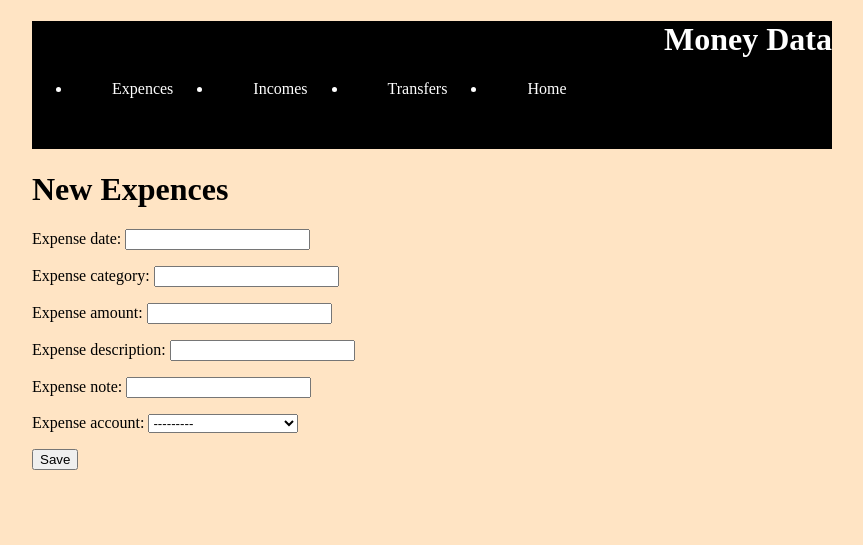
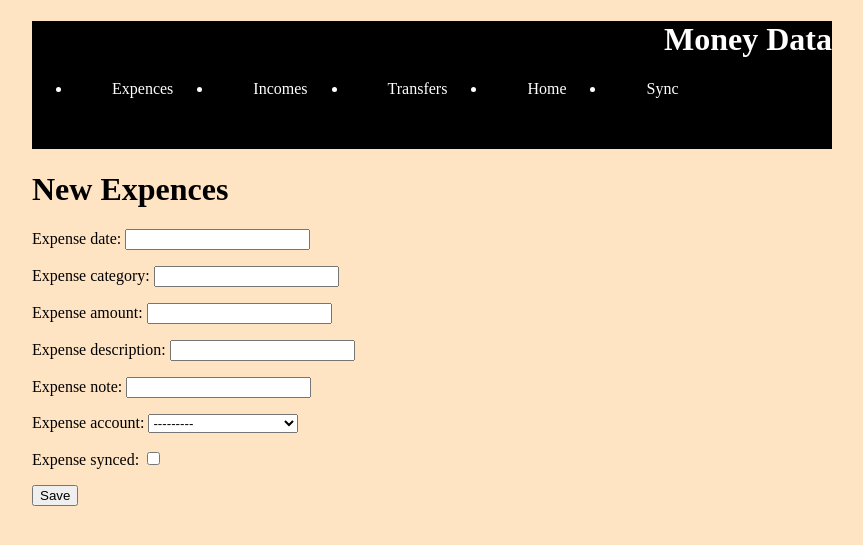
Before and after one commit to ZemichaelMD/Money-Data, a Django app: page /newexpense in a window 1280 px wide. Shown: the top 545 px of the page, without its empty margins (208-1071 px from the left). Run offline with Django 3.2, Linux system fonts and the light colour scheme; data comes from the database, SQL or seed files in the repository; both versions use the stored data as it was after the commit; tables that the repository leaves empty hold one stand-in row (values such as "Sample post").

Commit message:
Added Sync

```diff
--- a/mymoney/models.py
+++ b/mymoney/models.py
@@ -36,6 +36,7 @@ class Expense(models.Model):
     expense_description = models.CharField(max_length=350)
     expense_note = models.CharField(max_length=350, blank=True)
     expense_account = models.ForeignKey(MoneyAccount, on_delete=models.CASCADE)
+    expense_synced = models.BooleanField(default=False)
 
     def __str__(self):
         return str(self.expense_amount) + " - for " + self. expense_description
@@ -50,6 +51,7 @@ class Income(models.Model):
     income_description = models.CharField(max_length=350)
     income_note = models.CharField(max_length=350, null=True, blank=True)
     income_account = models.ForeignKey(MoneyAccount, on_delete=models.CASCADE)
+    income_synced = models.BooleanField(default=False)
 
     def __str__(self):
         return str(self.income_amount) + " from " + self.income_description
@@ -64,6 +66,7 @@ class Transfers(models.Model):
     transfer_to = models.ForeignKey(MoneyAccount, related_name='transfer_to', on_delete=models.CASCADE)
     transfer_amount = models.DecimalField(max_digits=10, decimal_places = 2)
     transfer_reason = models.CharField(max_length=300, null=True, blank=True)
+    transfer_synced = models.BooleanField(default=False)
 
     def __str__(self):
         return str(self.transfer_amount) + " transferred"
--- a/mymoney/templates/base.html
+++ b/mymoney/templates/base.html
@@ -23,6 +23,9 @@
         <li>
             <a href="{% url "accounts" %}">Home</a>
         </li>
+        <li>
+            <a href="{% url "SyncE" %}">Sync</a>
+        </li>
     </ul>
 </div>
 </header>
--- a/mymoney/urls.py
+++ b/mymoney/urls.py
@@ -3,7 +3,7 @@ from . import views
 
 
 urlpatterns = [
-    path('', views.ExpenceListView.as_view(), name='index'),
+    path('', views.AccountListView.as_view(), name='index'),
     path('expenses', views.ExpenceListView.as_view(), name='expenses'),
     path('income', views.IncomeListView.as_view(), name='incomes'),
     path('transfers', views.TransferListView.as_view(), name='transfers'),
@@ -14,4 +14,6 @@ urlpatterns = [
     path('transfers/update/<int:pk>', views.TransfersUpdateView.as_view(), name='transfers_update'),
     path('accounts/update/<int:pk>', views.AccountsUpdateView.as_view(), name='accounts_update'),
     path('newexpense', views.ExpensesCreateView.as_view(), name='create_expense'),
+
+    path('syncexpence', views.syncExpense, name='SyncE'),
 ]
--- a/mymoney/views.py
+++ b/mymoney/views.py
@@ -1,5 +1,6 @@
 from django.shortcuts import render
 from django.http import HttpResponse
+from django.urls import reverse
 from django.views.generic import ListView,DetailView, UpdateView,CreateView
 
 from . import models
@@ -19,13 +20,28 @@ class IncomeListView(ListView):
     model = models.Income
     template_name = "mymoney/income_list.html"
 
+    def get_context_data(self, *, object_list=None, **kwargs):
+        context = super().get_context_data(**kwargs)
+        context["page_title"] = "Income Data"
+        return context
+
 class TransferListView(ListView):
     model = models.Transfers
     template_name = "mymoney/transfers_list.html"
 
+    def get_context_data(self, *, object_list=None, **kwargs):
+        context = super().get_context_data(**kwargs)
+        context["page_title"] = "Transfer Data"
+        return context
+
 class AccountListView(ListView):
     model = models.MoneyAccount
     template_name = "mymoney/accounts_list.html"
+
+    def get_context_data(self, *, object_list=None, **kwargs):
+        context = super().get_context_data(**kwargs)
+        context["page_title"] = "Accounts Data"
+        return context
 
 #class based DetailViews
 class ExpenceUpdateView(UpdateView):
@@ -48,9 +64,61 @@ class AccountsUpdateView(UpdateView):
     fields = '__all__'
     template_name = "mymoney/generic_update_view.html"
 
+    def get_success_url(self):
+        view_name = 'index'
+        # No need for reverse_lazy here, because it's called inside the method
+        return reverse(view_name)
 
 
 class ExpensesCreateView(CreateView):
     model = models.Expense
     fields = '__all__'
     template_name = "mymoney/new_expense.html"
+
+def syncExpense(request):
+    context = {}
+    expenseslist = models.Expense.objects.all()
+    incomelist = models.Income.objects.all()
+    transferslist = models.Transfers.objects.all()
+
+    for expense in expenseslist:
+        if expense.expense_synced == False :
+            exaccount = expense.expense_account
+            examount = expense.expense_amount
+            exaccount.account_balance -= examount
+            exaccount.save()
+            expense.expense_synced = True
+            expense.save()
+            print("Done Sync" + expense.expense_description)
+            context["Done"] = 'Done Syncing' + str(expense.expense_description)
+
+        for income in incomelist:
+            if income.income_synced == False:
+                inaccount = income.income_account
+                inamount = income.income_amount
+                inaccount.account_balance += inamount
+                inaccount.save()
+                income.income_synced = True
+                income.save()
+                print("Done Sync" + income.income_description)
+                context["Done"] = 'Done Syncing' + str(income.income_description)
+
+        for transfer in transferslist:
+
+            if transfer.transfer_synced == False:
+                transferfrom = transfer.transfer_from
+                transferto = transfer.transfer_to
+                transferamount = transfer.transfer_amount
+
+                transferfrom.account_balance -= transferamount
+                transferto.account_balance += transferamount
+
+                transferfrom.save()
+                transferto.save()
+
+                transfer.transfer_synced = True
+                transfer.save()
+                print("Done Sync" + transfer.transfer_reason)
+                context["Done"] = 'Done Syncing' + str(transfer.transfer_reason)
+
+    return render(request, 'mymoney/syncexisting.html', context = context)
```
Also changed, not shown: mymoney/templates/mymoney/syncexisting.html (added, +12 -0 lines), db.sqlite3, mymoney/migrations/0010_auto_20210506_1230.py (added), 1 other file.
